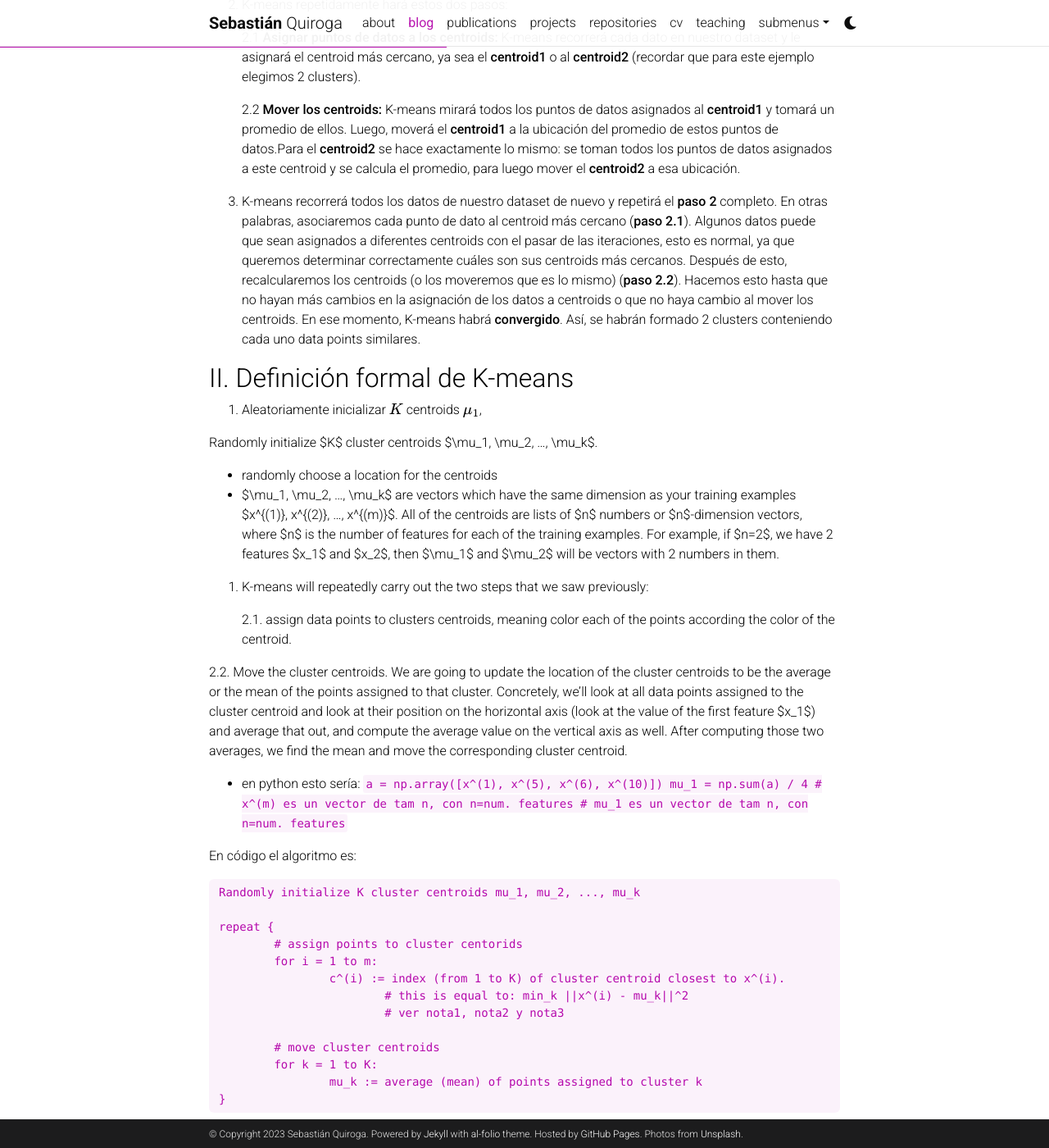
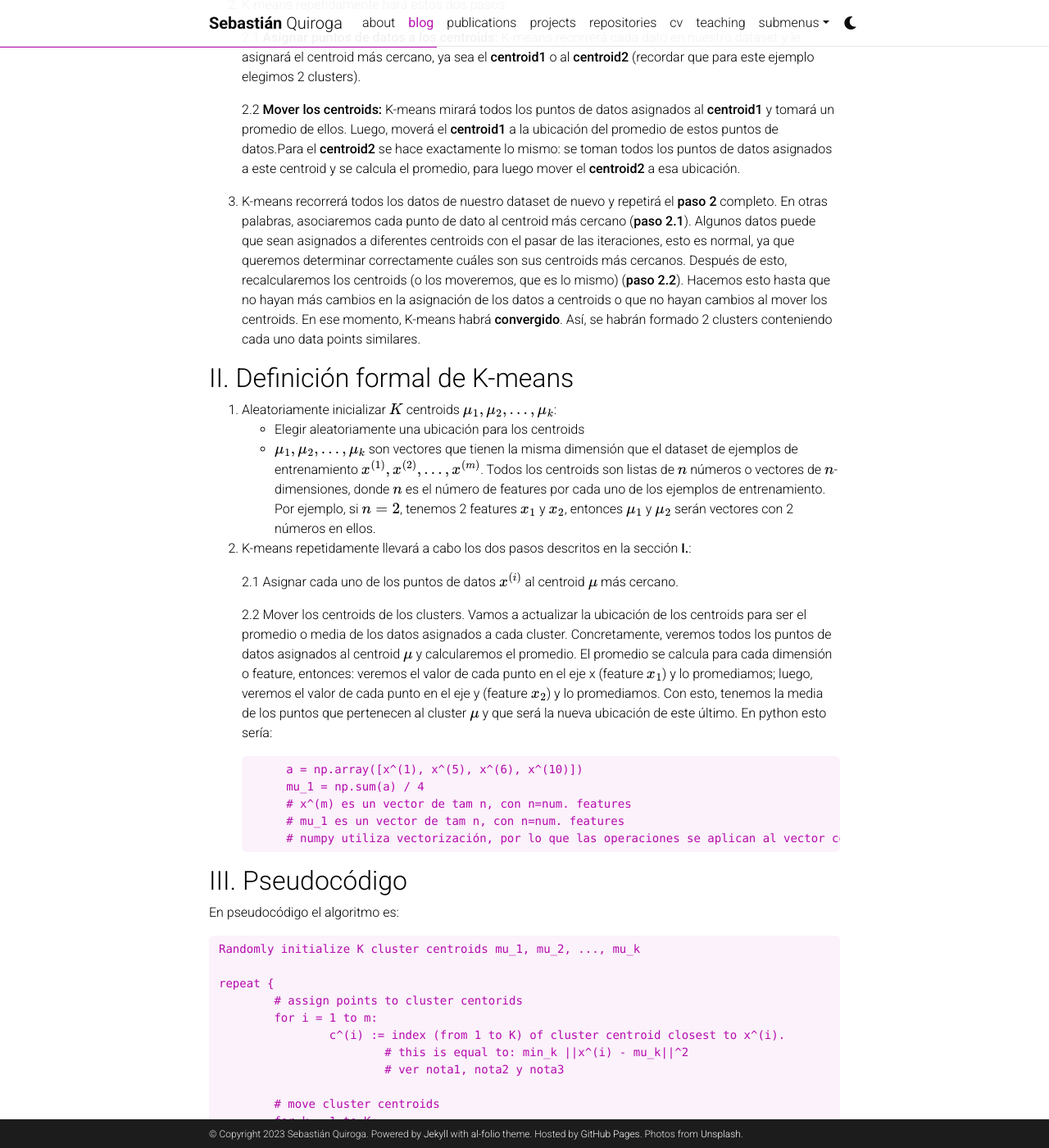
Before and after one commit to squirogar/squirogar.github.io, a Jekyll site: the page built from _posts/2023-06-09-clustering-kmeans.md, in a window 1280 px wide and 1400 px high, scrolled down 1310 px. Shown: the whole window at 82% size. Built offline with Jekyll 4.4.1, drawn with Linux system fonts in a browser that asks for light colours; comment, search, counter and statistics services are not loaded; a style sheet for code colours, icons or effects is not loaded; some of the changed text lies outside the part shown.

Commit message:
avance 3 en kmeans

````diff
--- a/_posts/2023-06-09-clustering-kmeans.md
+++ b/_posts/2023-06-09-clustering-kmeans.md
@@ -21,18 +21,18 @@ $$
 \}
 $$
 
-En este dataset tenemos las input features $x$ y las true labels $y$.
+En este dataset tenemos las input features $$x$$ y las true labels $$y$$.
 
-Pero en unsupervised learning nuestro dataset no tiene estas respuestas correctas o true labels $y$, sino que sólo está compuesto por las input features $x$.
+Pero en unsupervised learning nuestro dataset no tiene estas respuestas correctas o true labels $$y$$, sino que sólo está compuesto por las input features $$x$$.
 $$
 \{x^{(1)}, x^{(2)}, x^{(3)}, ..., x^{(m)}
 \}
 $$
 
-Como no tenemos las output targets $y$, no somos capaces de decirle al algoritmo cuál es la respuesta correcta $y$ que queremos predecir. En vez de eso, vamos a preguntarle al algoritmo que encuentre alguna estructura interesante sobre esta data, por ejemplo, que la agrupe en clusters, así quizas podemos obtener conocimiento que a simple vista sea difícil de adquirir.
+Como no tenemos las output targets $$y$$, no somos capaces de decirle al algoritmo cuál es la respuesta correcta $$y$$ que queremos predecir. En vez de eso, vamos a preguntarle al algoritmo que encuentre alguna estructura interesante sobre esta data, por ejemplo, que la agrupe en clusters, así quizas podemos obtener conocimiento que a simple vista sea difícil de adquirir.
 
 # K-means: el algoritmo de clustering más utilizado
-Para ejecutar K-means necesitamos un dataset sin labels $y$.
+Para ejecutar K-means necesitamos un dataset sin labels $$y$$.
 
 ## I. Procedimiento
 El algoritmo consta de 3 pasos. El primero se realiza una sola vez, mientras que los 2 siguientes se ejecutan varias veces. K-means es un algoritmo iterativo, por lo que dependiendo de la cantidad de iteraciones que le demos podremos obtener mejores resultados.
@@ -48,31 +48,31 @@ El algoritmo consta de 3 pasos. El primero se realiza una sola vez, mientras que
 
     2.2 **Mover los centroids:** K-means mirará todos los puntos de datos asignados al **centroid1** y tomará un promedio de ellos. Luego, moverá el **centroid1** a la ubicación del promedio de estos puntos de datos.Para el **centroid2** se hace exactamente lo mismo: se toman todos los puntos de datos asignados a este centroid y se calcula el promedio, para luego mover el **centroid2** a esa ubicación.
 
-3. K-means recorrerá todos los datos de nuestro dataset de nuevo y repetirá el **paso 2** completo. En otras palabras, asociaremos cada punto de dato al centroid más cercano (**paso 2.1**). Algunos datos puede que sean asignados a diferentes centroids con el pasar de las iteraciones, esto es normal, ya que queremos determinar correctamente cuáles son sus centroids más cercanos. Después de esto, recalcularemos los centroids (o los moveremos que es lo mismo) (**paso 2.2**). Hacemos esto hasta que no hayan más cambios en la asignación de los datos a centroids o que no haya cambio al mover los centroids. En ese momento, K-means habrá **convergido**. Así, se habrán formado 2 clusters conteniendo cada uno data points similares.
+3. K-means recorrerá todos los datos de nuestro dataset de nuevo y repetirá el **paso 2** completo. En otras palabras, asociaremos cada punto de dato al centroid más cercano (**paso 2.1**). Algunos datos puede que sean asignados a diferentes centroids con el pasar de las iteraciones, esto es normal, ya que queremos determinar correctamente cuáles son sus centroids más cercanos. Después de esto, recalcularemos los centroids (o los moveremos, que es lo mismo) (**paso 2.2**). Hacemos esto hasta que no hayan más cambios en la asignación de los datos a centroids o que no hayan cambios al mover los centroids. En ese momento, K-means habrá **convergido**. Así, se habrán formado 2 clusters conteniendo cada uno data points similares.
 
 
 ## II. Definición formal de K-means
 
-1. Aleatoriamente inicializar $$K$$ centroids $$\mu_1$$,
+1. Aleatoriamente inicializar $$K$$ centroids $$\mu_1, \mu_2, ..., \mu_k$$:
+    - Elegir aleatoriamente una ubicación para los centroids
+    - $$\mu_1, \mu_2, ..., \mu_k$$ son vectores que tienen la misma dimensión que el dataset de ejemplos de entrenamiento $$x^{(1)}, x^{(2)}, ..., x^{(m)}$$. Todos los centroids son listas de $$n$$ números o vectores de $$n$$-dimensiones, donde $$n$$ es el número de features por cada uno de los ejemplos de entrenamiento. Por ejemplo, si $$n=2$$, tenemos 2 features $$x_1$$ y $$x_2$$, entonces $$\mu_1$$ y $$\mu_2$$ serán vectores con 2 números en ellos.
 
-Randomly initialize $K$ cluster centroids $\mu_1, \mu_2, ..., \mu_k$.
-  - randomly choose a location for the centroids
-  - $\mu_1, \mu_2, ..., \mu_k$ are vectors which have the same dimension as your training examples $x^{(1)}, x^{(2)}, ..., x^{(m)}$. All of the centroids are lists of $n$ numbers or $n$-dimension vectors, where $n$ is the number of features for each of the training examples. For example, if $n=2$, we have 2 features $x_1$ and $x_2$, then $\mu_1$ and $\mu_2$ will be vectors with 2 numbers in them.
+2. K-means repetidamente llevará a cabo los dos pasos descritos en la sección **I.**:
 
-2. K-means will repeatedly carry out the two steps that we saw previously:
+    2.1 Asignar cada uno de los puntos de datos $$x^{(i)}$$ al centroid $$\mu$$ más cercano.
 
-	2.1. assign data points to clusters centroids, meaning color each of the points according the color of the centroid.
+    2.2 Mover los centroids de los clusters. Vamos a actualizar la ubicación de los centroids para ser el promedio o media de los datos asignados a cada cluster. Concretamente, veremos todos los puntos de datos asignados al centroid $$\mu$$ y calcularemos el promedio. El promedio se calcula para cada dimensión o feature, entonces: veremos el valor de cada punto en el eje x (feature $$x_1$$) y lo promediamos; luego, veremos el valor de cada punto en el eje y (feature $$x_2$$) y lo promediamos. Con esto, tenemos la media de los puntos que pertenecen al cluster $$\mu$$ y que será la nueva ubicación de este último. En python esto sería:
+    ```
+		a = np.array([x^(1), x^(5), x^(6), x^(10)])
+		mu_1 = np.sum(a) / 4
+		# x^(m) es un vector de tam n, con n=num. features
+		# mu_1 es un vector de tam n, con n=num. features
+        # numpy utiliza vectorización, por lo que las operaciones se aplican al vector completo
+    ```
 
-  2.2. Move the cluster centroids. We are going to update the location of the cluster centroids to be the average or the mean of the points assigned to that cluster. Concretely, we'll look at all data points assigned to the cluster centroid and look at their position on the horizontal axis (look at the value of the first feature $x_1$) and average that out, and compute the average value on the vertical axis as well. After computing those two averages, we find the mean and move the corresponding cluster centroid.
-  - en python esto sería:
-        ```
-		    a = np.array([x^(1), x^(5), x^(6), x^(10)])
-		    mu_1 = np.sum(a) / 4
-		    # x^(m) es un vector de tam n, con n=num. features
-		    # mu_1 es un vector de tam n, con n=num. features
-        ```
+## III. Pseudocódigo
 
-En código el algoritmo es:
+En pseudocódigo el algoritmo es:
 
 ```
 Randomly initialize K cluster centroids mu_1, mu_2, ..., mu_k
````
